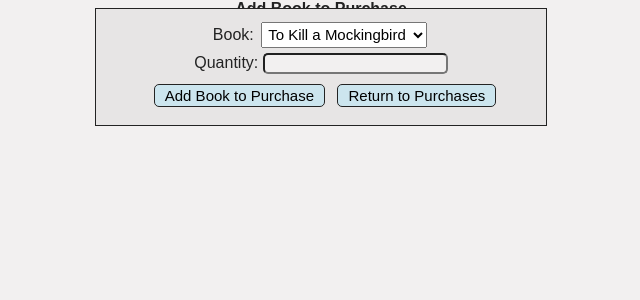
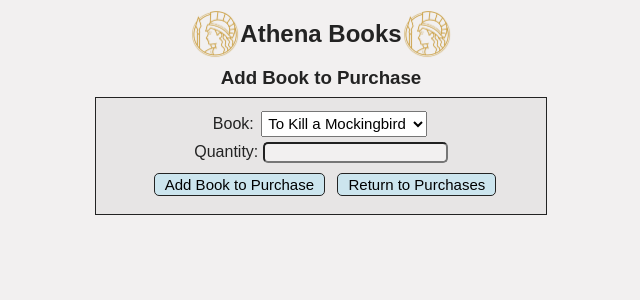
Before and after one commit to vmkiss/athena-books-db, a Flask app: page /add_book_purchase in a window 1280 px wide. Shown: the top 300 px of the page, without its empty margins (319-959 px from the left). Run offline with Flask 3, Linux system fonts and the light colour scheme; data comes from the database, SQL or seed files in the repository; data that the repository does not hold is empty; some libraries are stand-ins or nearby versions.

Commit message:
add header to add bookpurchase page

```diff
--- a/static/css/style.css
+++ b/static/css/style.css
@@ -224,6 +224,13 @@
   margin-top: 10px;
 }
 
+#insert-bookpurchase {
+  margin-top: -20px;
+}
+#add-bookpurchase {
+  margin-top: -10px;
+}
+
   select {
     padding: 2.5px;
     margin: 2.5px;
--- a/templates/add_book_purchase.j2
+++ b/templates/add_book_purchase.j2
@@ -8,11 +8,14 @@
 </head>
 
 <body>
-	<div id="insert">
+	<div id="header-img">
+            <img src="static/img/athena.png" alt="Athena Books logo" width="50" height="50" float="left"><h2>Athena Books</h2><img src="static/img/athena.png" alt="Athena Books logo" width="50" height="50">
+    </div>
+	<div id="insert-bookpurchase">
 		<!-- form to INSERT new data into BookPurchases-->
 		<form id="insertBookPurchase" action="/add_book_purchase" method="post">
-			<legend><strong>Add Book to Purchase</strong></legend>
-			<fieldset>
+			<legend><h3>Add Book to Purchase</h3></legend>
+			<fieldset id="add-bookpurchase">
 				<label for="book">Book:</label>
 				<select class="form-control" id="book" name="book" pattern="[0-4]{1}" placeholder="" required>
                         <!-- Access our book tuple passed from app.py-->
```
